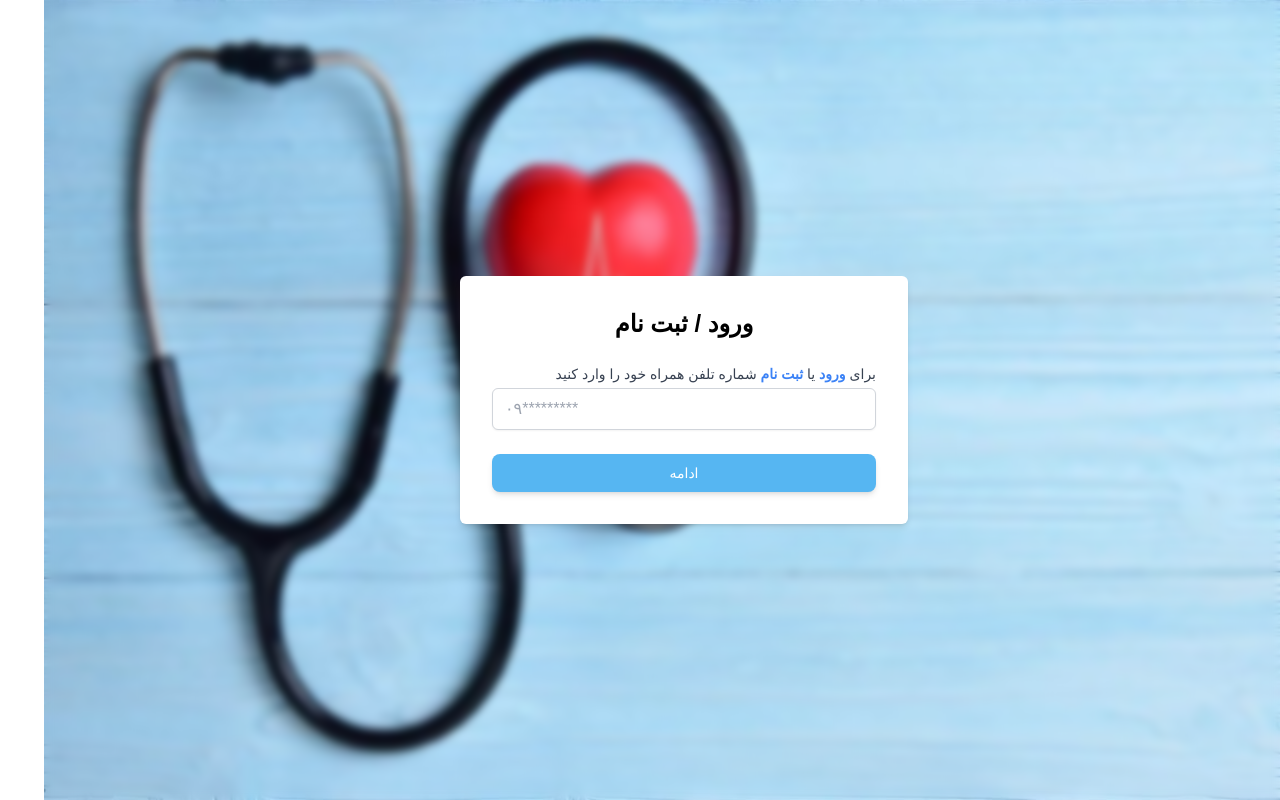
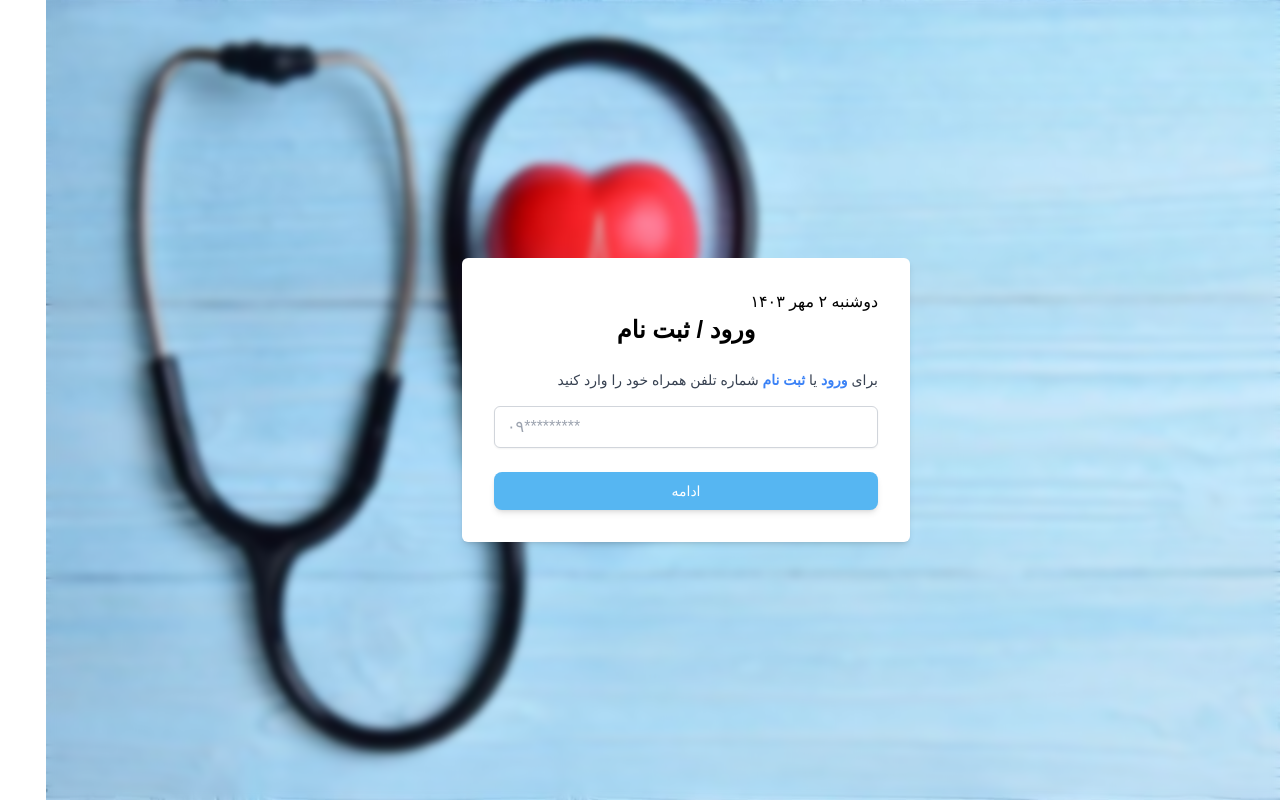
Before and after one commit to sinasaeedifar/Basamid, a Next.js app: page /login in a window 1280 px wide. Built offline with nearby package versions, Linux system fonts and the light colour scheme; a web font is replaced by a local one.

Commit message:
adding react query to project for server side and client side apis

```diff
--- a/app/(auth)/login/page.tsx
+++ b/app/(auth)/login/page.tsx
@@ -7,17 +7,38 @@ export default function LoginPage() {
   const [error, setError] = useState("");
   const [username, setUsername] = useState("");
   const usernameSchema = z.string().regex(/^09[0-9]{9}$/);
-  // Add a new state to store the remaining time
   const [timeRemaining, setTimeRemaining] = useState(120); // 2 minutes
   const [timerRunning, setTimerRunning] = useState(false);
 
-  // Create a function to format the time
-  const formatTime = (time: number) => {
+  const persianToEnglishDigits = (str) => {
+    const persianDigits = "۰۱۲۳۴۵۶۷۸۹";
+    const englishDigits = "0123456789";
+    return str.replace(/[۰-۹]/g, (c) => englishDigits[persianDigits.indexOf(c)]);
+  };
+
+  const englishToPersianDigits = (str) => {
+    const englishDigits = "0123456789";
+    const persianDigits = "۰۱۲۳۴۵۶۷۸۹";
+    return str.replace(/[0-9]/g, (c) => persianDigits[englishDigits.indexOf(c)]);
+  };
+
+  const formatPersianDate = (dateStr) => {
+    dateStr = persianToEnglishDigits(dateStr);
+    const [yearMonthDay, weekday] = dateStr.split(", ");
+    const [year, month, day] = yearMonthDay.split(" ");
+    return `${weekday} ${englishToPersianDigits(day)} ${month} ${englishToPersianDigits(year)}`;
+  };
+
+  const date = new Date();
+  const formatter = new Intl.DateTimeFormat("fa-IR", { dateStyle: "full" });
+  const formattedDate = formatPersianDate(formatter.format(date));
+
+  const formatTime = (time) => {
     const minutes = Math.floor(time / 60);
     const seconds = time % 60;
-    return `${minutes}:${seconds.toString().padStart(2, "0")}`;
+    return `${englishToPersianDigits(minutes.toString())}:${englishToPersianDigits(seconds.toString().padStart(2, "0"))}`;
   };
-  // Update the timerRunning state when step changes to 2
+
   useEffect(() => {
     if (step === 2) {
       setTimerRunning(true);
@@ -25,49 +46,45 @@ export default function LoginPage() {
       setTimerRunning(false);
     }
   }, [step]);
+
   useEffect(() => {
     if (timerRunning) {
       const timerId = setInterval(() => {
-        setTimeRemaining(timeRemaining - 1);
+        setTimeRemaining((prevTime) => prevTime - 1);
       }, 1000);
-
       return () => clearInterval(timerId);
     }
-  }, [timerRunning, timeRemaining]);
+  }, [timerRunning]);
 
-  const handleUsernameInput = (inputValue: string) => {
-    setUsername(inputValue); // Update the username state with the input value
+  const handleUsernameInput = (inputValue) => {
+    const englishValue = persianToEnglishDigits(inputValue);
+    setUsername(englishToPersianDigits(englishValue));
 
-    if (inputValue.length === 0) {
-      // Show error if input is empty
+    if (englishValue.length === 0) {
       setError("لطفا شماره تلفن خود را وارد کنید");
-    } else if (inputValue.length === 11) {
-      // Validate the phone number only when the input has 11 characters
+    } else if (englishValue.length === 11) {
       try {
-        usernameSchema.parse(inputValue);
-        setError(""); // Clear error if valid
+        usernameSchema.parse(englishValue);
+        setError("");
       } catch (error) {
         setError("شماره تلفن باید با 09 آغاز شود.");
       }
     } else {
-      setError(""); // Clear the error message while the user is typing
+      setError("");
     }
   };
 
-  const handleLoginSubmit = (e: React.FormEvent) => {
+  const handleLoginSubmit = (e) => {
     e.preventDefault();
-
     if (username.length === 0) {
-      // If input is empty, show custom error
       setError("لطفا شماره تلفن خود را وارد کنید");
     } else if (error === "") {
-      // Proceed to the next step if no errors
       setStep(2);
     }
   };
-  const handleOTPSubmit = (e: React.FormEvent) => {
+
+  const handleOTPSubmit = (e) => {
     e.preventDefault();
-    // Simulate OTP verification (real case would verify against backend)
     alert("OTP Verified! Logging in...");
   };
 
@@ -76,11 +93,12 @@ export default function LoginPage() {
       <div className="w-full max-w-md p-8 bg-white shadow-md rounded-md">
         {step === 1 && (
           <>
+            <p>{formattedDate}</p>
             <h2 className="text-2xl font-semibold text-center mb-6">
               ورود / ثبت نام
             </h2>
             <form className="space-y-6" onSubmit={handleLoginSubmit}>
-              <div>
+              <div className="space-y-4">
                 <label
                   htmlFor="username"
                   className="block text-sm font-medium text-gray-700 text-right"
@@ -96,7 +114,6 @@ export default function LoginPage() {
                   placeholder="۰۹*********"
                   dir="ltr"
                   inputMode="numeric"
-                  pattern="09[0-9]{9}"
                   maxLength={11}
                   value={username}
                   onChange={(event) => handleUsernameInput(event.target.value)}
@@ -143,7 +160,7 @@ export default function LoginPage() {
               </div>
               <div className="text-center mt-4">
                 <p>
-                  زمان باقی مانده: <span id="timer">{formatTime(120)}</span>
+                  زمان باقی مانده: <span id="timer">{formatTime(timeRemaining)}</span>
                 </p>
               </div>
               <button
@@ -152,8 +169,6 @@ export default function LoginPage() {
               >
                 بررسی
               </button>
-
-              {/* Add a back button to go to step 1 */}
               <button
                 className="w-full flex justify-center py-2 px-4 border border-transparent text-sm font-medium rounded-md text-white bg-sky-700 hover:bg-gray-700 focus:outline-none focus:ring-2 focus:ring-offset-2 focus:ring-gray-500"
                 onClick={() => setStep(1)}
--- /dev/null
+++ b/app/hooks/useUsers.js
@@ -0,0 +1,7 @@
+// hooks/useUsers.js
+import { useQuery } from '@tanstack/react-query';
+import { fetchUsers } from '@/utils/api';
+
+export const useUsers = () => {
+    return useQuery(['users'], fetchUsers);
+};
--- a/app/layout.tsx
+++ b/app/layout.tsx
@@ -1,41 +1,32 @@
-// import type { Metadata } from "next";
-// import "./globals.css";
-
-// export const metadata: Metadata = {
-//   title: "نوبت",
-//   description: "اپلیکیشن نوبت دهی پزشکان",
-// };
-
-// export default function RootLayout({
-//   children,
-// }: Readonly<{
-//   children: React.ReactNode;
-// }>) {
-//   return (
-//     <html lang="en">
-//       <body>
-//         {children}
-//       </body>
-//     </html>
-//   );
-// }
-// app/layout.tsx
+"use client";
 import "./globals.css";
 import type { Metadata } from "next";
-
+import { QueryClient, QueryClientProvider } from "@tanstack/react-query";
+import { useState } from "react";
+import { ReactQueryDevtools } from "@tanstack/react-query-devtools";
 export const metadata: Metadata = {
   title: "نوبت",
   description: "اپلیکیشن نوبت دهی پزشکان",
 };
 
-export default function RootLayout({ children }: { children: React.ReactNode }) {
+export default function RootLayout({
+  children,
+}: {
+  children: React.ReactNode;
+}) {
+  const [queryClient] = useState(() => new QueryClient());
+
+  // const queryClient = new QueryClient();
   return (
     <html lang="fa" dir="rtl">
       <body
         className="relative bg-cover bg-center bg-no-repeat min-h-screen backdrop-blur-sm"
         style={{ backgroundImage: "url('/images/main-background.jpg')" }}
       >
-        {children}
+        <QueryClientProvider client={queryClient}>
+          {children}
+          <ReactQueryDevtools initialIsOpen={false} />
+        </QueryClientProvider>
       </body>
     </html>
   );
--- /dev/null
+++ b/app/utils/api.js
@@ -0,0 +1,11 @@
+// utils/api.js
+import axios from 'axios';
+
+const api = axios.create({
+  baseURL: 'https://jsonplaceholder.typicode.com',
+});
+
+export const fetchUsers = async () => {
+  const { data } = await api.get('/users');
+  return data;
+};
--- a/package.json
+++ b/package.json
@@ -10,6 +10,9 @@
   },
   "dependencies": {
     "@next/font": "^14.2.12",
+    "@tanstack/react-query": "^5.60.5",
+    "@tanstack/react-query-devtools": "^5.60.5",
+    "axios": "^1.7.7",
     "next": "14.2.12",
     "react": "^18",
     "react-dom": "^18",
```
Also changed, not shown: 1 other file (tests, documents, lock files or other folders).
